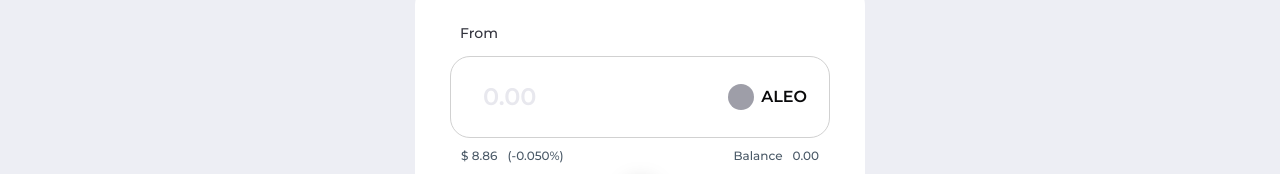
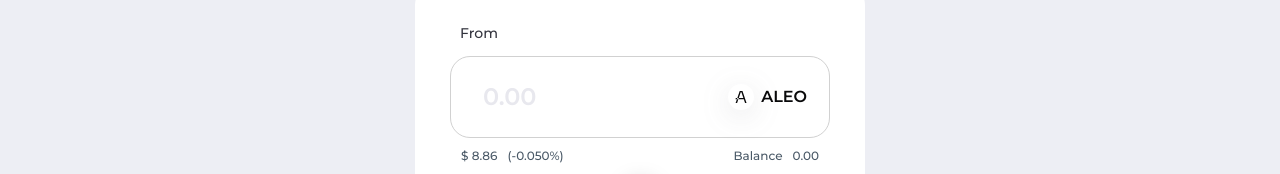
Before and after one commit to aswap-zk/Aswap-Frontend, a React (Vite) app: page /swap in a window 1280 px wide. Shown: the part 213-387 px from the top of the page. Built offline with nearby package versions, Linux system fonts and the light colour scheme; a web font is replaced by a local one.

Commit message:
update: aleo icon file and add shadow in white bg

```diff
--- a/src/components/common/Input.tsx
+++ b/src/components/common/Input.tsx
@@ -47,7 +47,10 @@
           )}
           {props.ticker && (
             <>
-              <img src={props.ticker.image} />
+              <TickerImage
+                src={props.ticker.image}
+                isAleo={props.ticker.name === "ALEO" ? true : false}
+              />
               <span>{props.ticker.name}</span>
             </>
           )}
@@ -113,14 +116,17 @@
   gap: 7px;
   justify-content: center;
 
-  img {
-    width: 26px;
-    height: 26px;
-  }
   span {
     ${({ theme }) => theme.fonts.Body_Text_Large};
     color: #09090a;
   }
+`;
+
+const TickerImage = styled.img<{ isAleo?: boolean }>`
+  width: 26px;
+  height: 26px;
+  ${({ isAleo }) =>
+    isAleo && "filter: drop-shadow(0px 6px 14px rgba(98, 98, 105, 0.15));"};
 `;
 
 const MaxButton = styled.div`
--- a/src/pages/Staking/Staking.tsx
+++ b/src/pages/Staking/Staking.tsx
@@ -20,10 +20,18 @@
 
 const POOL_DUMMY = [
   { value: "123,214,354.63" },
-  { value: "12" },
-  { value: "3248" },
-  { value: "48503984" },
-  { value: "20393" },
+  //   { value: "12" },
+  //   { value: "3248" },
+  //   { value: "48503984" },
+  //   { value: "20393" },
+  //   { value: "48503984" },
+  //   { value: "20393" },
+  //   { value: "48503984" },
+  //   { value: "20393" },
+  //   { value: "48503984" },
+  //   { value: "20393" },
+  //   { value: "48503984" },
+  //   { value: "20393" },
 ];
 
 const Staking = () => {
@@ -391,7 +399,7 @@
   display: flex;
   flex-direction: column;
   gap: 14px;
-  overflow: scroll;
+  overflow: auto;
   overflow-x: hidden;
   &::-webkit-scrollbar {
     width: 10px;
```
Also changed, not shown: src/assets/icons/tokens/ic-aleo.svg.
